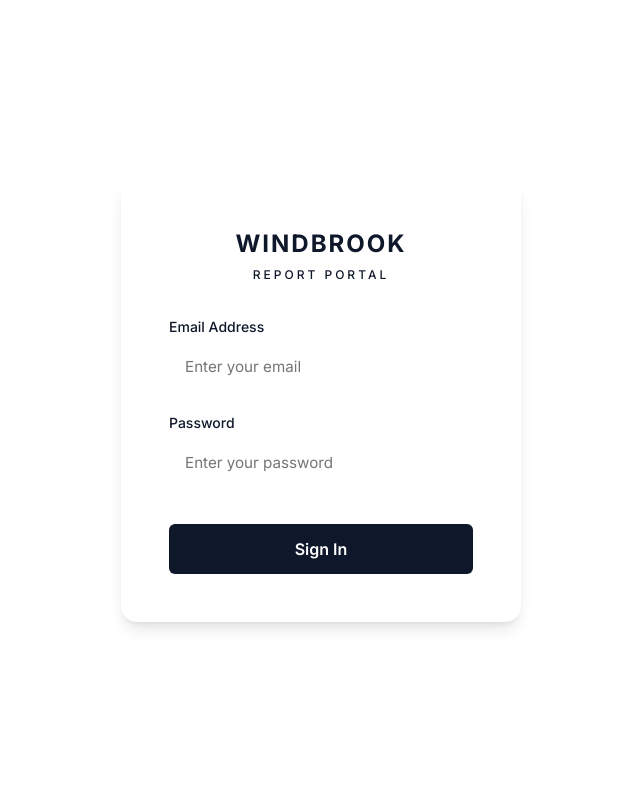
After one commit to JoramMwanyika/AW-Client-Report-Portal, a Flask app: page /login in a window 1280 px wide. The commit adds this page. Shown: the whole page, without its empty margins (319-959 px from the left). Run offline with Flask 3, Linux system fonts and the light colour scheme.

Commit message:
Implement secure sign-in authentication page with fixed credentials

```diff
--- a/app.py
+++ b/app.py
@@ -2,7 +2,7 @@ import os
 import tempfile
 import re
 import requests
-from flask import Flask, jsonify, request, send_file, render_template, redirect
+from flask import Flask, jsonify, request, send_file, render_template, redirect, session
 from dotenv import load_dotenv
 from werkzeug.middleware.proxy_fix import ProxyFix
 import database
@@ -12,6 +12,7 @@ import pdf_generator
 load_dotenv()
 
 app = Flask(__name__)
+app.secret_key = os.environ.get('SECRET_KEY', 'windbrook-secure-key-2026')
 
 # Apply ProxyFix middleware to trust headers forwarded by reverse proxies (like Railway's load balancer)
 app.wsgi_app = ProxyFix(app.wsgi_app, x_for=1, x_proto=1, x_host=1, x_port=1, x_prefix=1)
@@ -22,6 +23,42 @@ database.init_db()
 # Create folder for generated PDFs
 PDF_STORAGE_DIR = os.path.join(os.path.dirname(os.path.abspath(__file__)), 'generated_pdfs')
 os.makedirs(PDF_STORAGE_DIR, exist_ok=True)
+
+# AUTHENTICATION
+@app.before_request
+def require_login():
+    # Allow access to login route, login API, and static files without authentication
+    if request.endpoint in ('login', 'api_login', 'static'):
+        return
+
+    if not session.get('logged_in'):
+        if request.path.startswith('/api/'):
+            return jsonify({"error": "Unauthorized"}), 401
+        else:
+            return redirect('/login')
+
+@app.route('/login')
+def login():
+    if session.get('logged_in'):
+        return redirect('/')
+    return render_template('login.html')
+
+@app.route('/api/login', methods=['POST'])
+def api_login():
+    data = request.json
+    email = data.get('email')
+    password = data.get('password')
+
+    if email == 'jorammwanyika@gmail.com' and password == 'Joram123':
+        session['logged_in'] = True
+        return jsonify({"message": "Login successful"}), 200
+    else:
+        return jsonify({"error": "Invalid email or password"}), 401
+
+@app.route('/api/logout', methods=['POST'])
+def api_logout():
+    session.pop('logged_in', None)
+    return jsonify({"message": "Logged out successfully"}), 200
 
 @app.route('/')
 def index():
--- /dev/null
+++ b/templates/login.html
@@ -0,0 +1,166 @@
+<!DOCTYPE html>
+<html lang="en">
+<head>
+    <meta charset="UTF-8">
+    <meta name="viewport" content="width=device-width, initial-scale=1.0">
+    <title>Sign In - Windbrook Solutions Portal</title>
+    <link rel="stylesheet" href="/static/css/style.css">
+    <style>
+        body {
+            display: flex;
+            align-items: center;
+            justify-content: center;
+            height: 100vh;
+            background-color: var(--bg-color);
+            margin: 0;
+            font-family: 'Inter', -apple-system, BlinkMacSystemFont, "Segoe UI", Roboto, sans-serif;
+        }
+
+        .login-container {
+            background-color: var(--surface-color);
+            padding: 3rem;
+            border-radius: var(--radius-lg);
+            box-shadow: var(--shadow-lg);
+            width: 100%;
+            max-width: 400px;
+            text-align: center;
+            border: 1px solid var(--border-color);
+        }
+
+        .login-brand {
+            margin-bottom: 2rem;
+        }
+
+        .login-brand-title {
+            font-size: 1.5rem;
+            font-weight: 700;
+            letter-spacing: 2px;
+            color: var(--primary-color);
+            display: block;
+        }
+
+        .login-brand-subtitle {
+            font-size: 0.75rem;
+            font-weight: 500;
+            letter-spacing: 3px;
+            color: var(--text-secondary);
+            margin-top: 0.25rem;
+            display: block;
+        }
+
+        .form-group {
+            text-align: left;
+            margin-bottom: 1.5rem;
+        }
+
+        .form-label {
+            display: block;
+            margin-bottom: 0.5rem;
+            font-size: 0.875rem;
+            font-weight: 500;
+            color: var(--text-color);
+        }
+
+        .form-control {
+            width: 100%;
+            padding: 0.75rem 1rem;
+            font-size: 0.95rem;
+            border: 1px solid var(--border-color);
+            border-radius: var(--radius-md);
+            background-color: var(--bg-color);
+            color: var(--text-color);
+            transition: all 0.2s;
+            box-sizing: border-box;
+        }
+
+        .form-control:focus {
+            outline: none;
+            border-color: var(--primary-color);
+            box-shadow: 0 0 0 3px rgba(37, 99, 235, 0.1);
+        }
+
+        .btn-login {
+            width: 100%;
+            padding: 0.875rem;
+            font-size: 1rem;
+            margin-top: 1rem;
+        }
+
+        .error-message {
+            color: var(--danger-color);
+            background-color: rgba(220, 38, 38, 0.1);
+            padding: 0.75rem;
+            border-radius: var(--radius-md);
+            margin-bottom: 1.5rem;
+            font-size: 0.875rem;
+            display: none;
+        }
+    </style>
+</head>
+<body>
+
+    <div class="login-container">
+        <div class="login-brand">
+            <span class="login-brand-title">WINDBROOK</span>
+            <span class="login-brand-subtitle">REPORT PORTAL</span>
+        </div>
+
+        <div id="error-alert" class="error-message"></div>
+
+        <form id="login-form">
+            <div class="form-group">
+                <label class="form-label" for="email">Email Address</label>
+                <input type="email" id="email" class="form-control" required placeholder="Enter your email">
+            </div>
+
+            <div class="form-group">
+                <label class="form-label" for="password">Password</label>
+                <input type="password" id="password" class="form-control" required placeholder="Enter your password">
+            </div>
+
+            <button type="submit" class="btn btn-primary btn-login" id="submit-btn">Sign In</button>
+        </form>
+    </div>
+
+    <script>
+        document.getElementById('login-form').addEventListener('submit', async (e) => {
+            e.preventDefault();
+
+            const email = document.getElementById('email').value;
+            const password = document.getElementById('password').value;
+            const btn = document.getElementById('submit-btn');
+            const errorAlert = document.getElementById('error-alert');
+
+            btn.disabled = true;
+            btn.textContent = 'Authenticating...';
+            errorAlert.style.display = 'none';
+
+            try {
+                const response = await fetch('/api/login', {
+                    method: 'POST',
+                    headers: {
+                        'Content-Type': 'application/json'
+                    },
+                    body: JSON.stringify({ email, password })
+                });
+
+                if (response.ok) {
+                    window.location.href = '/';
+                } else {
+                    const data = await response.json();
+                    errorAlert.textContent = data.error || 'Authentication failed. Please try again.';
+                    errorAlert.style.display = 'block';
+                    btn.disabled = false;
+                    btn.textContent = 'Sign In';
+                }
+            } catch (err) {
+                console.error('Login error:', err);
+                errorAlert.textContent = 'A network error occurred. Please try again.';
+                errorAlert.style.display = 'block';
+                btn.disabled = false;
+                btn.textContent = 'Sign In';
+            }
+        });
+    </script>
+</body>
+</html>
```
Also changed, not shown: static/js/main.js (+24 -0 lines), templates/index.html (+8 -0 lines).
